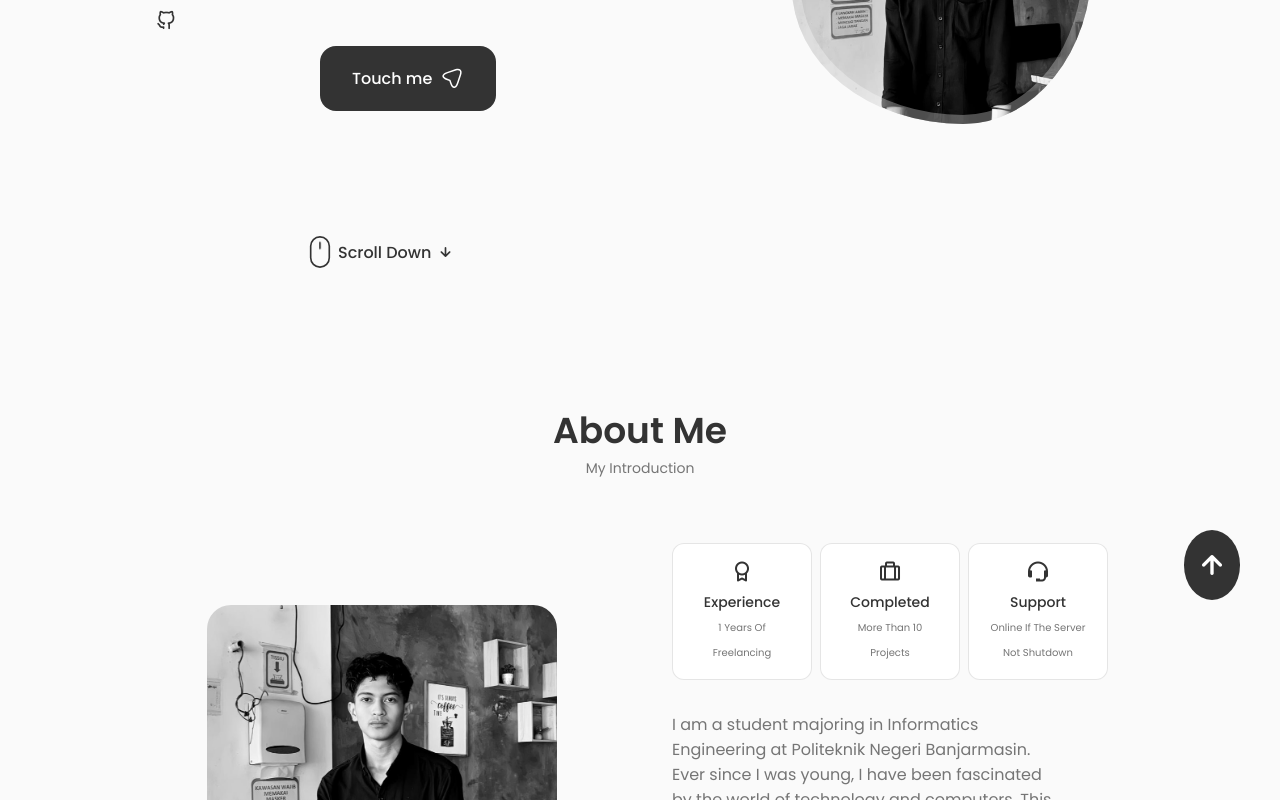
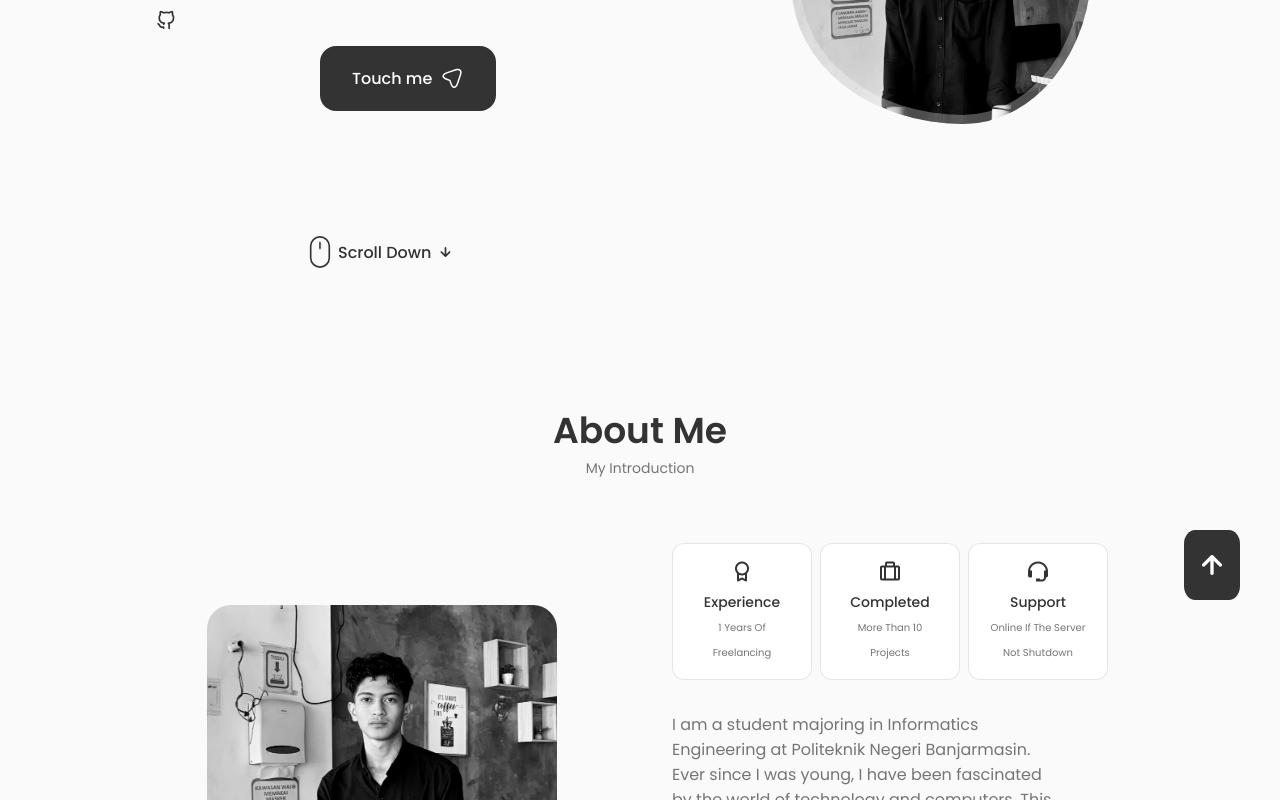
Before and after one commit to RahmadahyaWeb/react-portofolio, a React (Create React App) app: page / in a window 1280 px wide. Shown: the part 360-1160 px from the top of the page. Built offline with nearby package versions, Linux system fonts and the light colour scheme.

Commit message:
change border radius for small screen

```diff
--- a/src/App.css
+++ b/src/App.css
@@ -3,7 +3,7 @@
 
 /*=============== VARIABLES CSS ===============*/
 :root {
-  --header-height: 3rem;
+  --header-height: 4rem;
 
   /*========== Colors ==========*/
   /*Color mode HSL(hue, saturation, lightness)*/
--- a/src/components/scroll/Scroll.css
+++ b/src/components/scroll/Scroll.css
@@ -5,7 +5,7 @@
   background-color: var(--title-color);
   opacity: 1;
   padding: 0.3rem 0.5rem;
-  border-radius: 100%;
+  border-radius: 20%;
   z-index: var(--z-tooltip);
   transition: 0.4s;
 }
@@ -39,7 +39,7 @@
 /* For medium devices */
 @media screen and (max-width: 768px) {
   .show-scroll {
-    bottom: 4rem;
+    bottom: 5rem;
   }
 }
 
```
